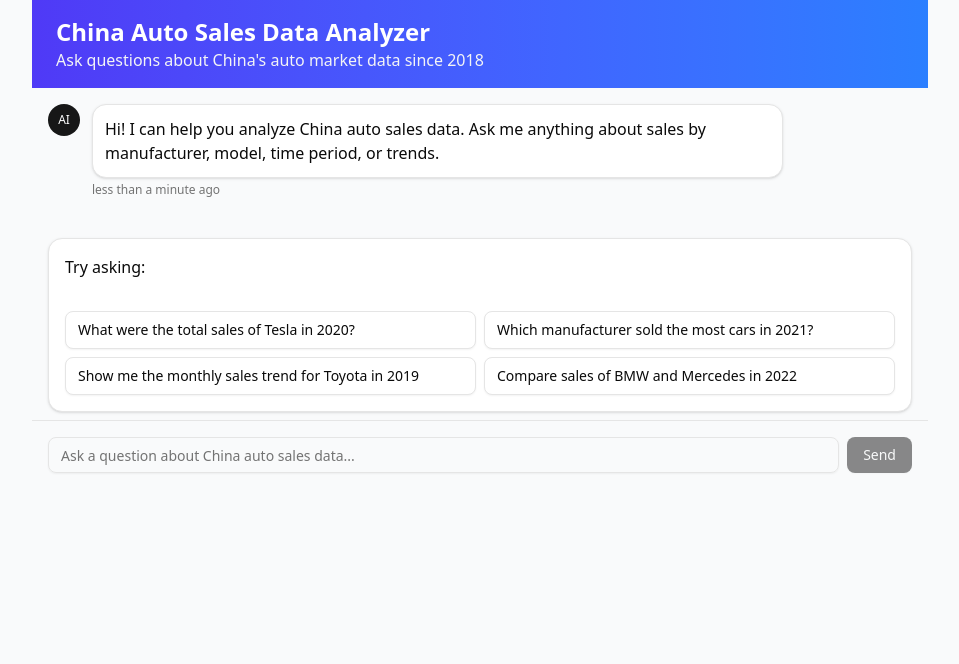
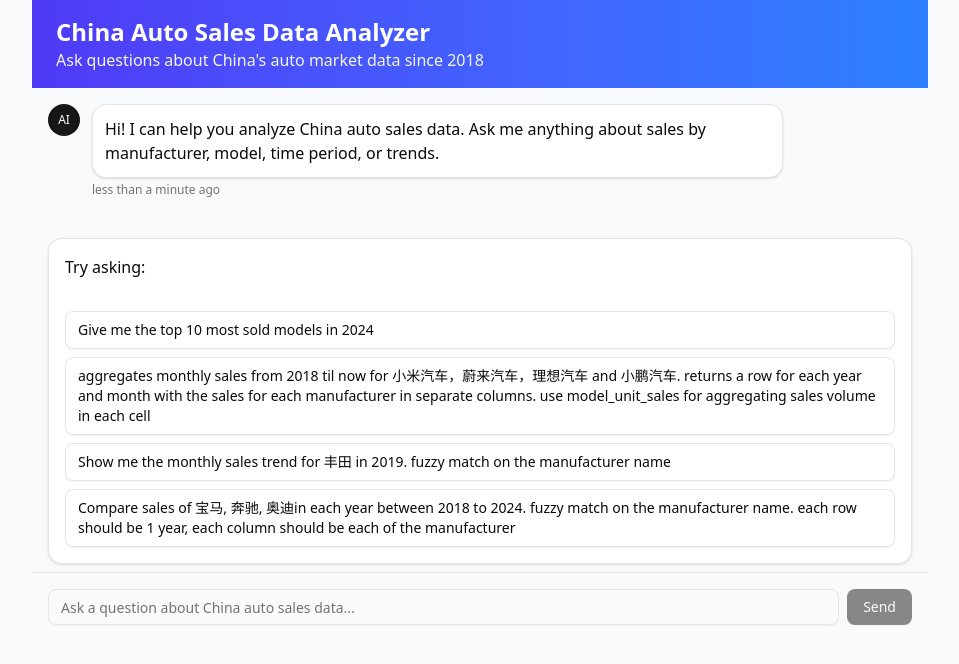
Before and after one commit to yilunzh/china_auto_sales_monorepo, a Next.js app in the folder packages/frontend/: page / in a window 1280 px wide. Shown: the top 664 px of the page, without its empty margins (160-1119 px from the left). Built offline with nearby package versions, Linux system fonts and the light colour scheme.

Commit message:
improved suggestions

```diff
--- a/packages/frontend/src/components/chat-interface.tsx
+++ b/packages/frontend/src/components/chat-interface.tsx
@@ -206,10 +206,10 @@
 
   // Example questions to help users get started
   const exampleQuestions = [
-    'What were the total sales of Tesla in 2020?',
-    'Which manufacturer sold the most cars in 2021?',
-    'Show me the monthly sales trend for Toyota in 2019',
-    'Compare sales of BMW and Mercedes in 2022',
+    'Give me the top 10 most sold models in 2024',
+    'aggregates monthly sales from 2018 til now for 小米汽车，蔚来汽车，理想汽车 and 小鹏汽车. returns a row for each year and month with the sales for each manufacturer in separate columns. use model_unit_sales for aggregating sales volume in each cell',
+    'Show me the monthly sales trend for 丰田 in 2019. fuzzy match on the manufacturer name',
+    'Compare sales of 宝马, 奔驰, 奥迪in each year between 2018 to 2024. fuzzy match on the manufacturer name. each row should be 1 year, each column should be each of the manufacturer'
   ];
 
   // Add a simplified query modification handler
@@ -352,12 +352,12 @@
       {messages.length <= 1 && (
         <Card className="mx-4 my-2 p-4">
           <h3 className="font-medium mb-2">Try asking:</h3>
-          <div className="grid grid-cols-1 md:grid-cols-2 gap-2">
+          <div className="grid grid-cols-1 gap-2">
             {exampleQuestions.map((question, i) => (
               <Button
                 key={i}
                 variant="outline"
-                className="justify-start h-auto py-2 px-3 text-left"
+                className="justify-start h-auto py-2 px-3 text-left whitespace-normal break-words"
                 onClick={() => {
                   setInputValue(question);
                 }}
```
